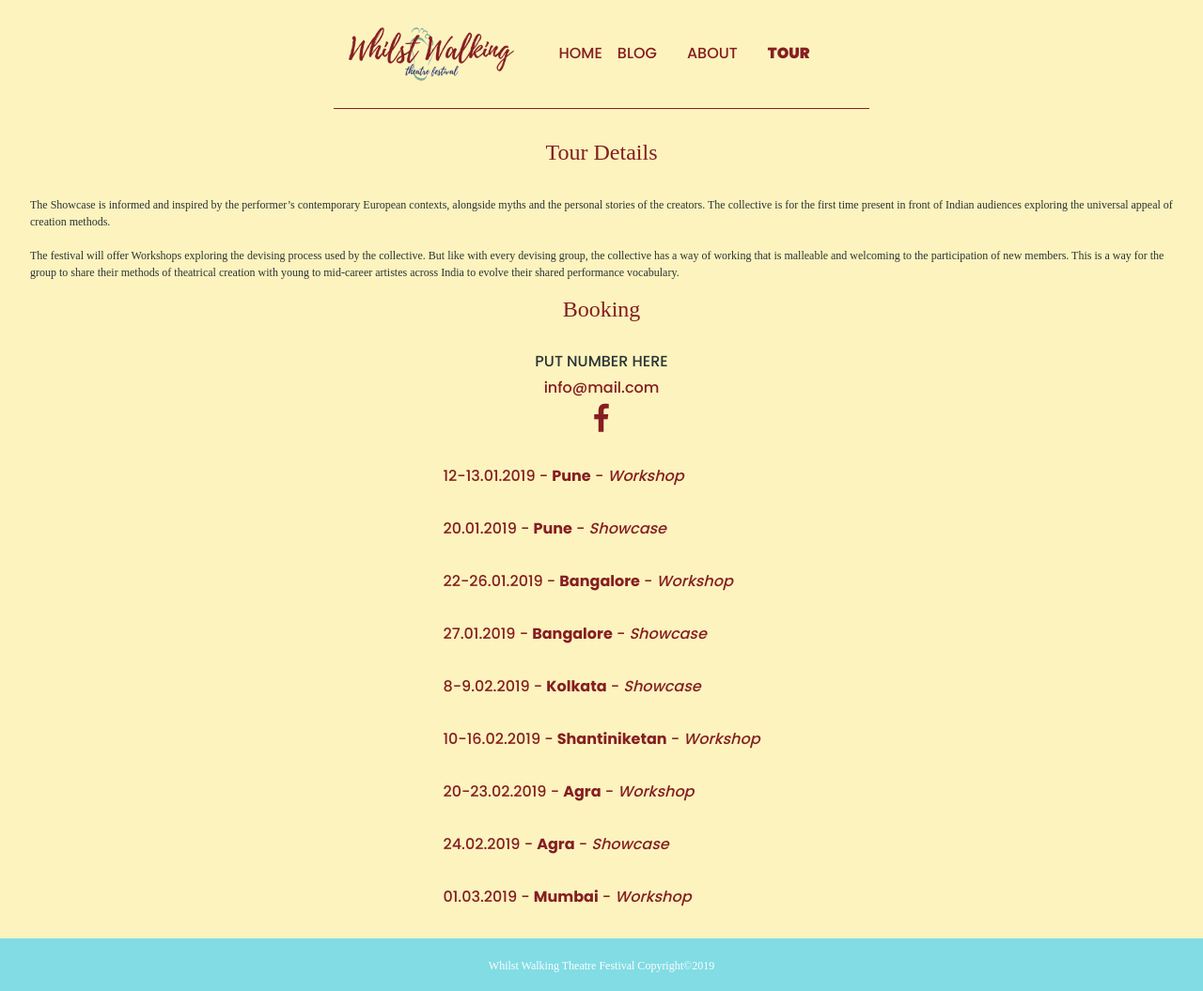
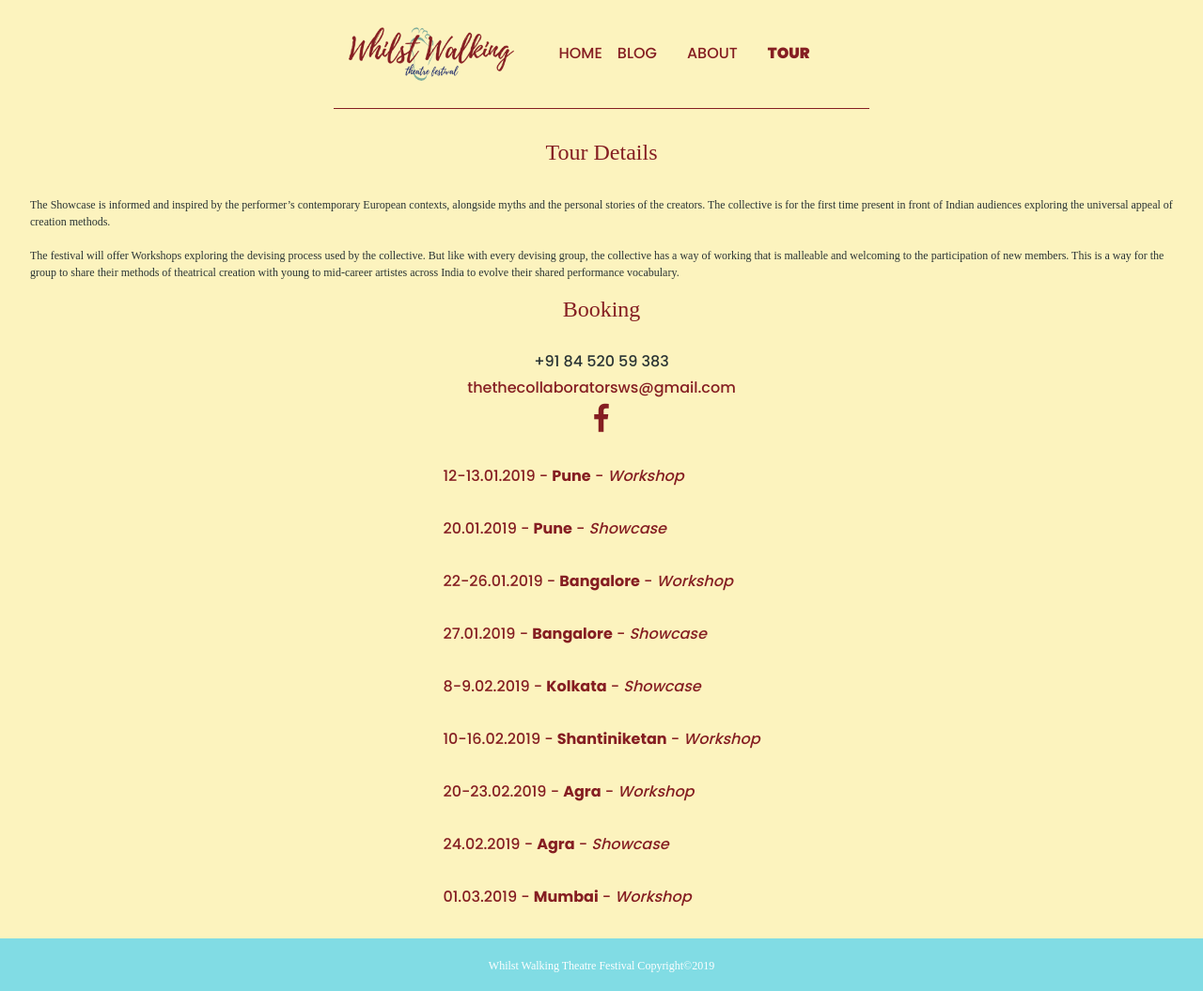
Before and after one commit to matteocarpi/wwtf, a Jekyll site: the page built from tour.md, in a window 1280 px wide. Shown: the whole page at 94% size. Built offline with Jekyll 4.4.1, drawn with Linux system fonts in a browser that asks for light colours; nearby versions of some CDN libraries.

Commit message:
contact info

```diff
--- a/_layouts/tour.html
+++ b/_layouts/tour.html
@@ -12,8 +12,8 @@ The festival will offer Workshops exploring the devising process used by the col
 <div class="contacts">
 
   <h1>Booking</h1>
-  <h4>PUT NUMBER HERE</h4>
-  <h4> <a class="mail" href="mailto:info@mail.com">info@mail.com</a> </h4>
+  <h4>+91 84 520 59 383</h4>
+  <h4> <a class="mail" href="mailto:thecollaboratorsws@gmail.com">thethecollaboratorsws@gmail.com</a> </h4>
 <a href="https://www.facebook.com/Whilst-Walking-Theatre-Festival-2288132128109986/"> <i class="fab fa-facebook-f"></i></a>
 
 </div>
```
